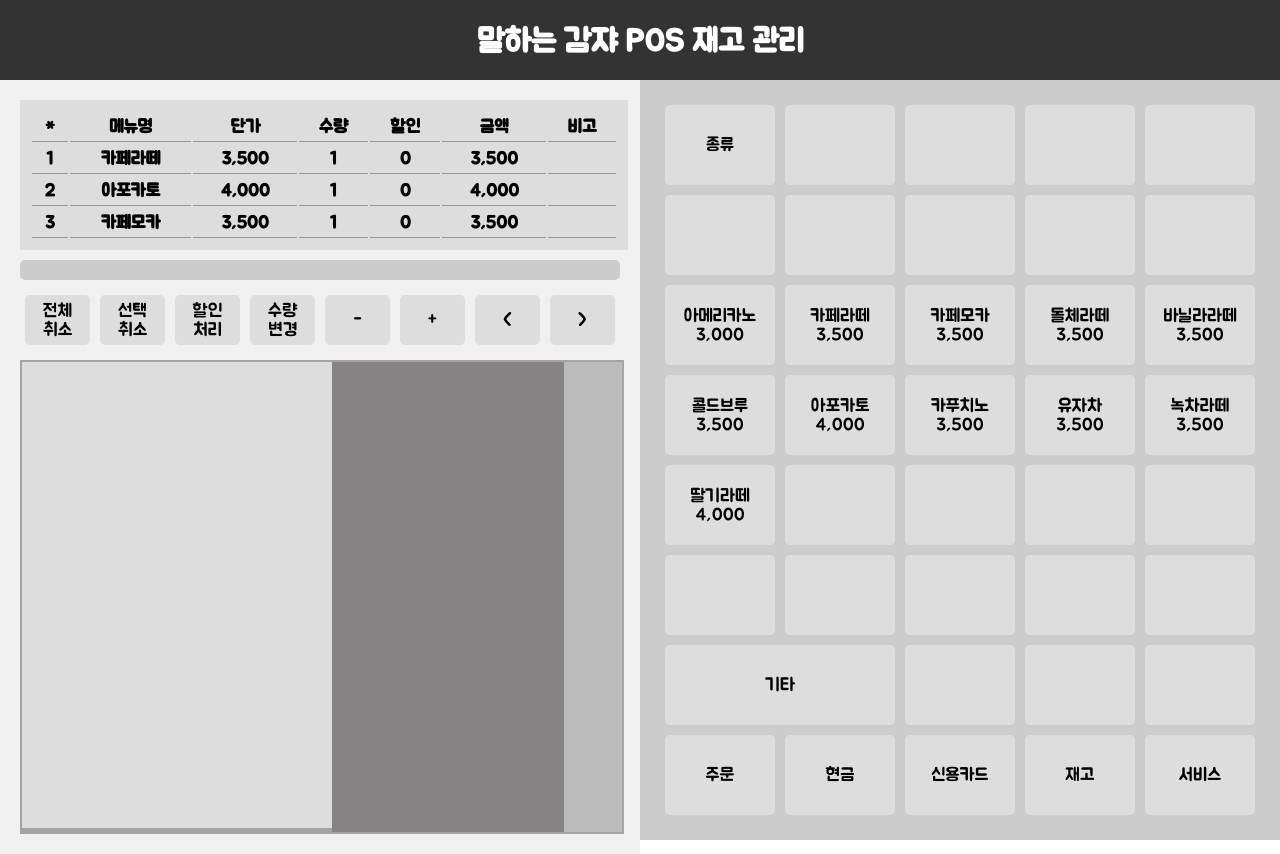
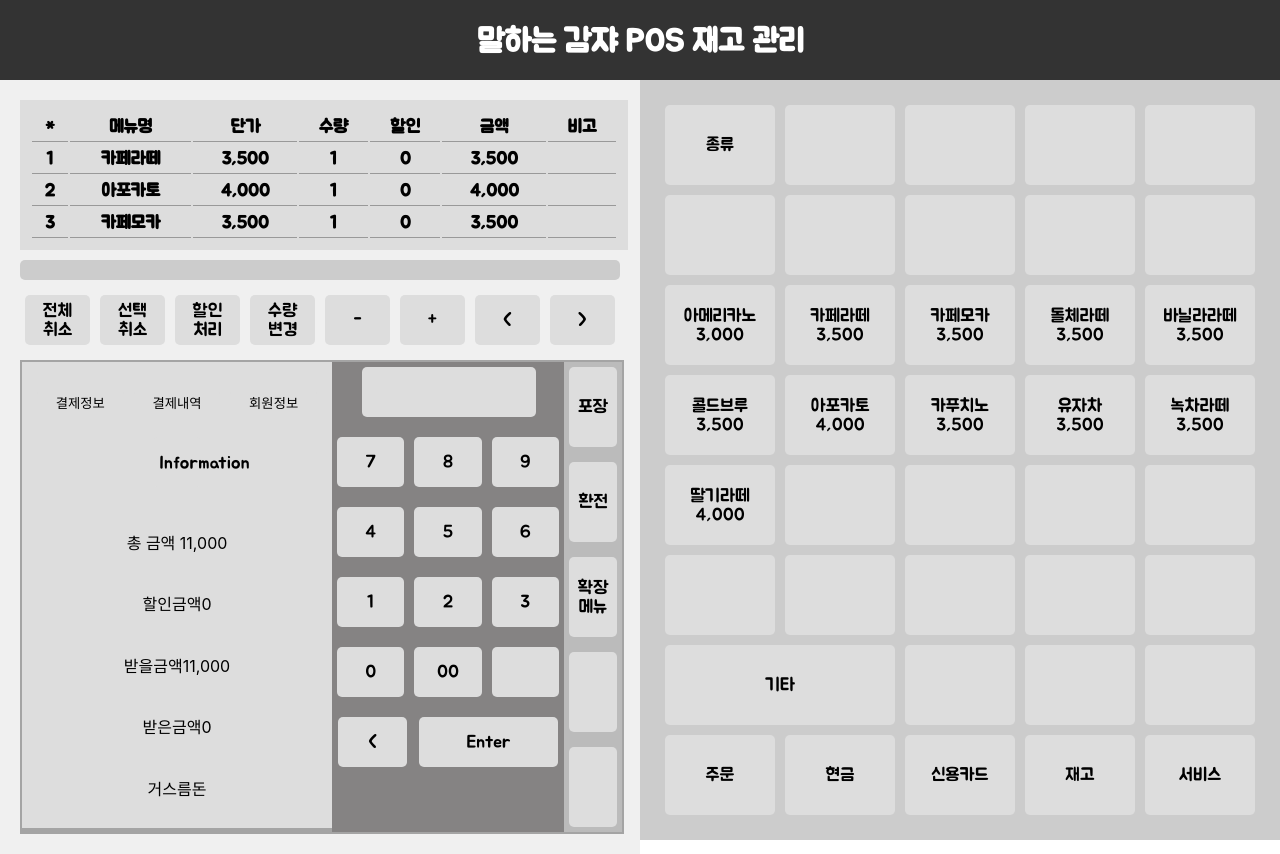
Before and after one commit to minju-sin/capstone, a React (Create React App) app in the folder frontend/: page / in a window 1280 px wide. Built offline with nearby package versions, Linux system fonts and the light colour scheme.

Commit message:
기본 디자인 세팅

```diff
--- a/frontend/src/components/ui/PosLeft.js
+++ b/frontend/src/components/ui/PosLeft.js
@@ -1,7 +1,7 @@
 // ./PosLeft.js
 
 import React from "react";
-import { StyledLeftHalf, StyledLeftInner, StyledTable, StyledTr, StyledTh, StyledLeftMiddle, StyledLeftThird, StyledButton, StyledLeftFourth, StyledLeftFourthLeft, StyledLeftFourthMiddle, StyledLeftFourthRight } from "../styles/PosLeftCSS";
+import { StyledLeftHalf, StyledLeftInner, StyledTable, StyledTr, StyledTh, StyledLeftMiddle, StyledLeftThird, StyledButton, StyledLeftFourth, StyledLeftFourthLeft, StyledLeftFourthMiddle, StyledLeftFourthRight, StyledLeftFourthLeftButton, StyledLeftFourthLeft2 } from "../styles/PosLeftCSS";
 
 
 
@@ -63,9 +63,73 @@ function PosLeft() {
             </StyledLeftThird>
 
             <StyledLeftFourth class="left-fourth">
-                <StyledLeftFourthLeft class="left-fourth-left">&nbsp;</StyledLeftFourthLeft>
-                <StyledLeftFourthMiddle class="left-fourth-middle">&nbsp;</StyledLeftFourthMiddle>
-                <StyledLeftFourthRight class="left-fourth-right">&nbsp;</StyledLeftFourthRight>
+                <StyledLeftFourthLeft class="left-fourth-left">
+                    <StyledLeftFourthLeft2>
+                        <StyledLeftFourthLeftButton class="left-fourth-left-button">결제정보</StyledLeftFourthLeftButton>
+                        <StyledLeftFourthLeftButton class="left-fourth-left-button">결제내역</StyledLeftFourthLeftButton>
+                        <StyledLeftFourthLeftButton class="left-fourth-left-button">회원정보</StyledLeftFourthLeftButton>
+                    </StyledLeftFourthLeft2>
+
+                    <StyledButton class="button">Information</StyledButton>
+                    <div>
+                        <span>총 금액 </span>
+                        <span>11,000</span>
+                    </div>
+                    <div>
+                        <span>할인금액</span>
+                        <span>0</span>
+                    </div>
+                    <div>
+                        <span>받을금액</span>
+                        <span>11,000</span>
+                    </div>
+                    <div>
+                        <span>받은금액</span>
+                        <span>0</span>
+                    </div>
+                    <div>
+                        <span>거스름돈</span>
+                        <span> </span>
+                    </div>
+
+                </StyledLeftFourthLeft>
+
+                <StyledLeftFourthMiddle class="left-fourth-middle">
+                    <div style={{width: '90%', display: 'flex', justifyContent: 'center'}}>
+                        <StyledButton class="button" style={{width: '90%', marginLeft: '30px'}}>&nbsp;</StyledButton>
+                    </div>
+                    <div style={{width: '100%', display: 'flex', justifyContent: 'space-around', marginTop: '10px'}}>
+                        <StyledButton class="button" style={{width: '30%'}}>7</StyledButton>
+                        <StyledButton class="button" style={{width: '30%'}}>8</StyledButton>
+                        <StyledButton class="button" style={{width: '30%'}}>9</StyledButton>
+                    </div>
+                    <div style={{width: '100%', display: 'flex', justifyContent: 'space-around', marginTop: '10px'}}>
+                        <StyledButton class="button" style={{width: '30%'}}>4</StyledButton>
+                        <StyledButton class="button" style={{width: '30%'}}>5</StyledButton>
+                        <StyledButton class="button" style={{width: '30%'}}>6</StyledButton>
+                    </div>
+                    <div style={{width: '100%', display: 'flex', justifyContent: 'space-around', marginTop: '10px'}}>
+                        <StyledButton class="button" style={{width: '30%'}}>1</StyledButton>
+                        <StyledButton class="button" style={{width: '30%'}}>2</StyledButton>
+                        <StyledButton class="button" style={{width: '30%'}}>3</StyledButton>
+                    </div>
+                    <div style={{width: '100%', display: 'flex', justifyContent: 'space-around', marginTop: '10px'}}>
+                        <StyledButton class="button" style={{width: '30%'}}>0</StyledButton>
+                        <StyledButton class="button" style={{width: '30%'}}>00</StyledButton>
+                        <StyledButton class="button" style={{width: '30%'}}></StyledButton>
+                    </div>
+                    <div style={{width: '100%', display: 'flex', justifyContent: 'space-around', marginTop: '10px'}}>
+                        <StyledButton class="button" style={{width: '30%'}}>&lt;</StyledButton>
+                        <StyledButton class="button" style={{width: '60%'}}>Enter</StyledButton>
+                    </div>
+                </StyledLeftFourthMiddle>
+                <StyledLeftFourthRight class="left-fourth-right" style={{display: 'flex', flexDirection: 'column', gap:'5px'}}>
+                    <StyledButton class="button" style={{flex: 1, width: 'calc(100% - 10px)'}}>포장</StyledButton>
+                    <StyledButton class="button" style={{flex: 1, width: 'calc(100% - 10px)'}}>환전</StyledButton>
+                    <StyledButton class="button" style={{flex: 1, width: 'calc(100% - 10px)'}}>확장메뉴</StyledButton>
+                    <StyledButton class="button" style={{flex: 1, width: 'calc(100% - 10px)'}}></StyledButton>
+                    <StyledButton class="button" style={{flex: 1, width: 'calc(100% - 10px)'}}></StyledButton>
+                </StyledLeftFourthRight>
             </StyledLeftFourth>
           </StyledLeftHalf>
     );
```
